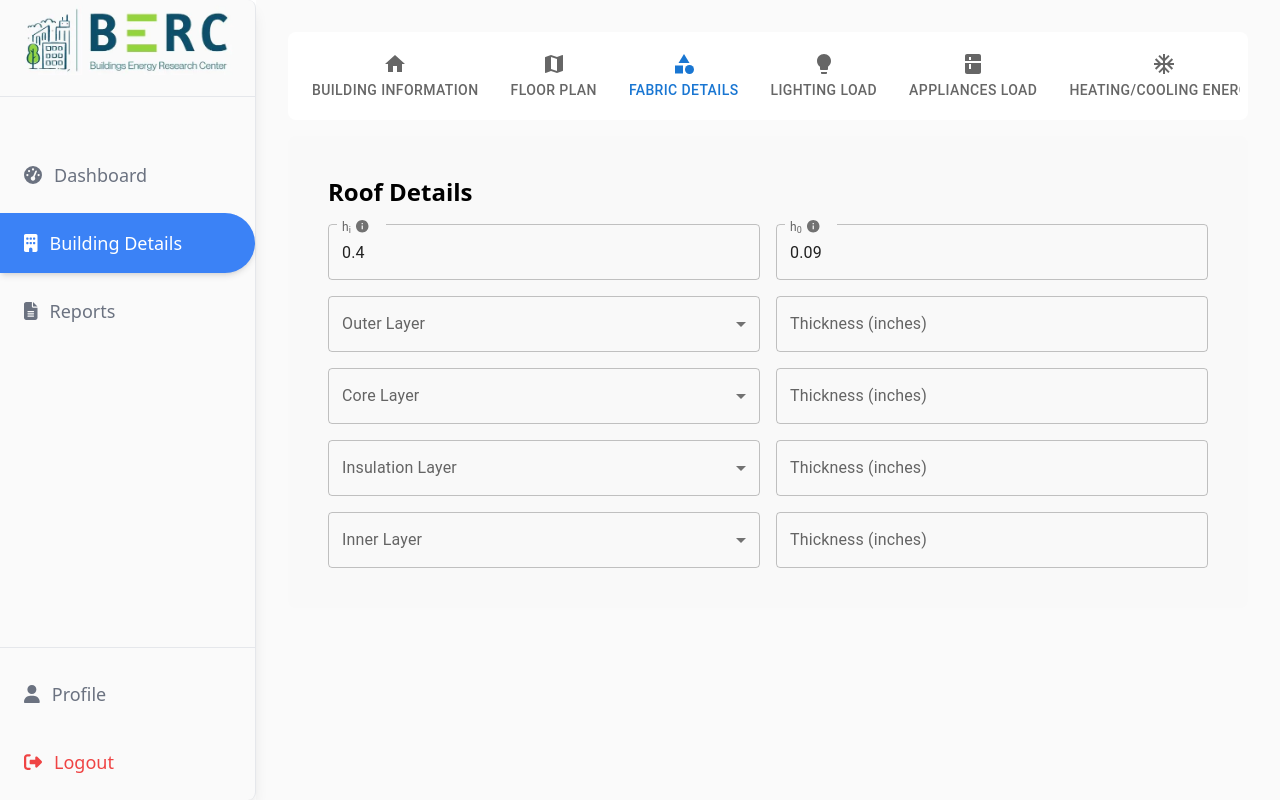
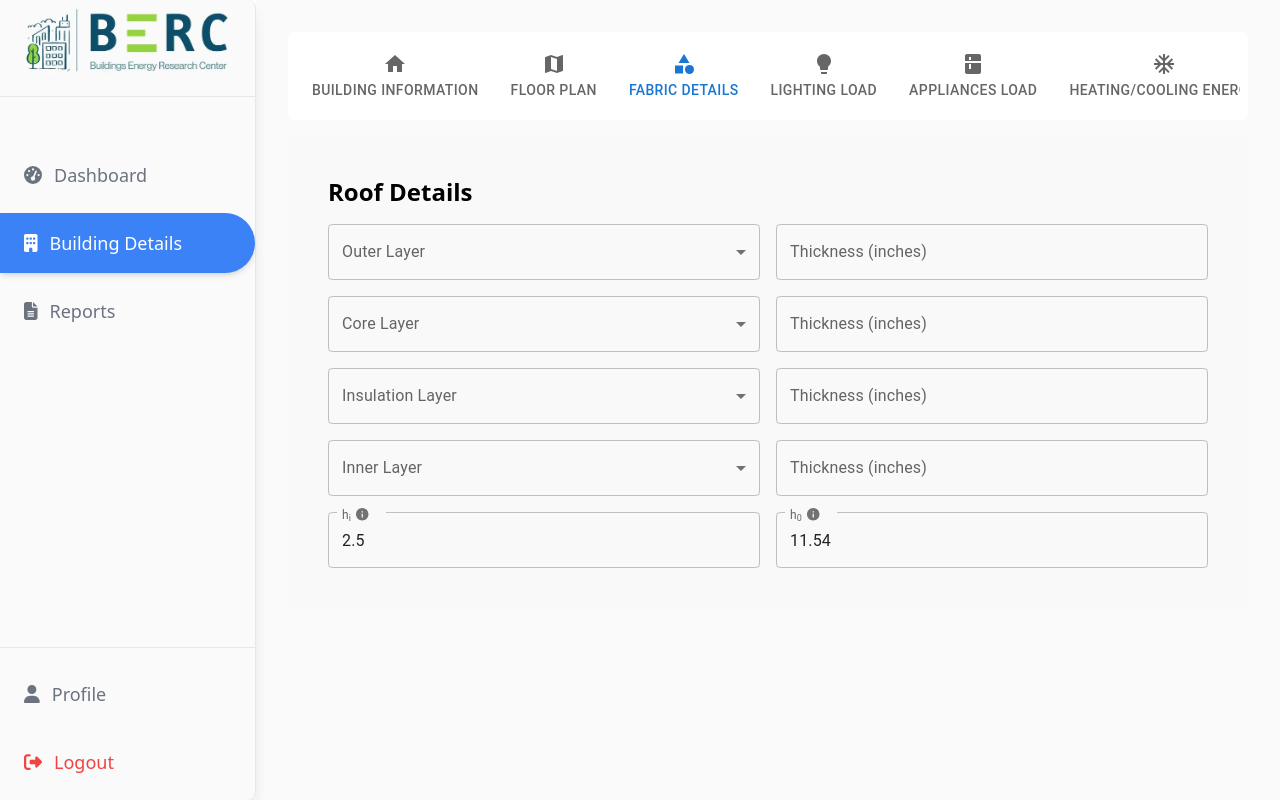
Before and after one commit to mianfarooqazam/building-performance-database, a React (Vite) app: page /building-details in a window 1280 px wide. Both pictures are taken after a click on the tab "FABRIC DETAILS". Built offline with nearby package versions, Linux system fonts and the light colour scheme.

Commit message:
ho,hi value changed

```diff
--- a/src/calculations/FabricDetailCal/RoofCalculation.js
+++ b/src/calculations/FabricDetailCal/RoofCalculation.js
@@ -10,7 +10,7 @@ export function calculateRValue(thicknessInches, kValue) {
     return rValue;
   }
 
-  export function calculateRTotal(rValues, hi = 0.4, ho = 0.09) {
+  export function calculateRTotal(rValues, hi = 2.5, ho = 11.54) {
     // Sum the R-values
     const sumRValues = rValues.reduce((sum, rValue) => sum + rValue, 0);
 
--- a/src/pages/tabs/FabricDetails.jsx
+++ b/src/pages/tabs/FabricDetails.jsx
@@ -1,6 +1,6 @@
 // FabricDetails.js
 
-import { useState } from 'react';
+import { useState } from "react";
 import {
   Box,
   MenuItem,
@@ -16,44 +16,47 @@ import {
   Tooltip,
   IconButton,
 } from "@mui/material";
-import InfoIcon from '@mui/icons-material/Info';
+import InfoIcon from "@mui/icons-material/Info";
 
 import {
   OuterLayer,
   CoreLayer,
   InsulationLayer,
   InnerLayer,
-} from '../../utils/RoofLayerData.js';
+} from "../../utils/RoofLayerData.js";
 
 import {
   calculateRValue,
   calculateRTotal,
-  calculateUValue
-} from '../../calculations/FabricDetailCal/RoofCalculation.js';
+  calculateUValue,
+} from "../../calculations/FabricDetailCal/RoofCalculation.js";
 
 function FabricDetails() {
   // State variables for each layer's material and thickness
   const [outerLayerMaterial, setOuterLayerMaterial] = useState(null);
-  const [outerLayerThickness, setOuterLayerThickness] = useState('');
+  const [outerLayerThickness, setOuterLayerThickness] = useState("");
   const [coreLayerMaterial, setCoreLayerMaterial] = useState(null);
-  const [coreLayerThickness, setCoreLayerThickness] = useState('');
+  const [coreLayerThickness, setCoreLayerThickness] = useState("");
   const [insulationLayerMaterial, setInsulationLayerMaterial] = useState(null);
-  const [insulationLayerThickness, setInsulationLayerThickness] = useState('');
+  const [insulationLayerThickness, setInsulationLayerThickness] = useState("");
   const [innerLayerMaterial, setInnerLayerMaterial] = useState(null);
-  const [innerLayerThickness, setInnerLayerThickness] = useState('');
+  const [innerLayerThickness, setInnerLayerThickness] = useState("");
 
   // State variables for hi and ho
-  const [hi, setHi] = useState(0.4);
-  const [ho, setHo] = useState(0.09);
+  const [hi, setHi] = useState(2.5);
+  const [ho, setHo] = useState(11.54);
 
   // Collect layers that have both material and thickness specified
   const layers = [];
   const rValues = [];
 
   if (outerLayerMaterial && outerLayerThickness) {
-    const rValue = calculateRValue(parseFloat(outerLayerThickness), outerLayerMaterial.k_value);
+    const rValue = calculateRValue(
+      parseFloat(outerLayerThickness),
+      outerLayerMaterial.k_value
+    );
     layers.push({
-      type: 'Outer Layer',
+      type: "Outer Layer",
       material: outerLayerMaterial.name,
       thickness: parseFloat(outerLayerThickness),
       rValue: rValue.toFixed(4),
@@ -62,9 +65,12 @@ function FabricDetails() {
   }
 
   if (coreLayerMaterial && coreLayerThickness) {
-    const rValue = calculateRValue(parseFloat(coreLayerThickness), coreLayerMaterial.k_value);
+    const rValue = calculateRValue(
+      parseFloat(coreLayerThickness),
+      coreLayerMaterial.k_value
+    );
     layers.push({
-      type: 'Core Layer',
+      type: "Core Layer",
       material: coreLayerMaterial.name,
       thickness: parseFloat(coreLayerThickness),
       rValue: rValue.toFixed(4),
@@ -73,9 +79,12 @@ function FabricDetails() {
   }
 
   if (insulationLayerMaterial && insulationLayerThickness) {
-    const rValue = calculateRValue(parseFloat(insulationLayerThickness), insulationLayerMaterial.k_value);
+    const rValue = calculateRValue(
+      parseFloat(insulationLayerThickness),
+      insulationLayerMaterial.k_value
+    );
     layers.push({
-      type: 'Insulation Layer',
+      type: "Insulation Layer",
       material: insulationLayerMaterial.name,
       thickness: parseFloat(insulationLayerThickness),
       rValue: rValue.toFixed(4),
@@ -84,9 +93,12 @@ function FabricDetails() {
   }
 
   if (innerLayerMaterial && innerLayerThickness) {
-    const rValue = calculateRValue(parseFloat(innerLayerThickness), innerLayerMaterial.k_value);
+    const rValue = calculateRValue(
+      parseFloat(innerLayerThickness),
+      innerLayerMaterial.k_value
+    );
     layers.push({
-      type: 'Inner Layer',
+      type: "Inner Layer",
       material: innerLayerMaterial.name,
       thickness: parseFloat(innerLayerThickness),
       rValue: rValue.toFixed(4),
@@ -107,55 +119,17 @@ function FabricDetails() {
     <Box p={3} display="flex" flexDirection="column" gap={2}>
       <h1 className="font-semibold text-2xl">Roof Details</h1>
 
-      {/* hi and ho Inputs */}
-      <Box display="flex" gap={2} alignItems="center">
-        <TextField
-          label={
-            <Box display="flex" alignItems="center">
-            <span>
-          h<sub>i</sub>
-        </span>
-              <Tooltip title="This value hi (0.4) is taken from Design Builder. You can use this or enter your own value.">
-                <IconButton size="small">
-                  <InfoIcon fontSize="small" />
-                </IconButton>
-              </Tooltip>
-            </Box>
-          }
-          variant="outlined"
-          fullWidth
-          value={hi}
-          onChange={(e) => setHi(e.target.value)}
-        />
-        <TextField
-          label={
-            <Box display="flex" alignItems="center">
-             <span>
-          h<sub>0</sub>
-        </span>
-              <Tooltip title="This value ho (0.09) is taken from Design Builder. You can use this or enter your own value.">
-                <IconButton size="small">
-                  <InfoIcon fontSize="small" />
-                </IconButton>
-              </Tooltip>
-            </Box>
-          }
-          variant="outlined"
-          fullWidth
-          value={ho}
-          onChange={(e) => setHo(e.target.value)}
-        />
-      </Box>
-
       {/* Outer Layer Inputs */}
       <Box display="flex" gap={2} alignItems="center">
         <FormControl fullWidth variant="outlined">
           <InputLabel>Outer Layer</InputLabel>
           <Select
             label="Outer Layer"
-            value={outerLayerMaterial ? outerLayerMaterial.name : ''}
+            value={outerLayerMaterial ? outerLayerMaterial.name : ""}
             onChange={(e) => {
-              const selectedMaterial = OuterLayer.find(material => material.name === e.target.value);
+              const selectedMaterial = OuterLayer.find(
+                (material) => material.name === e.target.value
+              );
               setOuterLayerMaterial(selectedMaterial);
             }}
           >
@@ -181,9 +155,11 @@ function FabricDetails() {
           <InputLabel>Core Layer</InputLabel>
           <Select
             label="Core Layer"
-            value={coreLayerMaterial ? coreLayerMaterial.name : ''}
+            value={coreLayerMaterial ? coreLayerMaterial.name : ""}
             onChange={(e) => {
-              const selectedMaterial = CoreLayer.find(material => material.name === e.target.value);
+              const selectedMaterial = CoreLayer.find(
+                (material) => material.name === e.target.value
+              );
               setCoreLayerMaterial(selectedMaterial);
             }}
           >
@@ -209,9 +185,11 @@ function FabricDetails() {
           <InputLabel>Insulation Layer</InputLabel>
           <Select
             label="Insulation Layer"
-            value={insulationLayerMaterial ? insulationLayerMaterial.name : ''}
+            value={insulationLayerMaterial ? insulationLayerMaterial.name : ""}
             onChange={(e) => {
-              const selectedMaterial = InsulationLayer.find(material => material.name === e.target.value);
+              const selectedMaterial = InsulationLayer.find(
+                (material) => material.name === e.target.value
+              );
               setInsulationLayerMaterial(selectedMaterial);
             }}
           >
@@ -237,9 +215,11 @@ function FabricDetails() {
           <InputLabel>Inner Layer</InputLabel>
           <Select
             label="Inner Layer"
-            value={innerLayerMaterial ? innerLayerMaterial.name : ''}
+            value={innerLayerMaterial ? innerLayerMaterial.name : ""}
             onChange={(e) => {
-              const selectedMaterial = InnerLayer.find(material => material.name === e.target.value);
+              const selectedMaterial = InnerLayer.find(
+                (material) => material.name === e.target.value
+              );
               setInnerLayerMaterial(selectedMaterial);
             }}
           >
@@ -259,6 +239,45 @@ function FabricDetails() {
         />
       </Box>
 
+      {/* hi and ho Inputs */}
+      <Box display="flex" gap={2} alignItems="center">
+        <TextField
+          label={
+            <Box display="flex" alignItems="center">
+              <span>
+                h<sub>i</sub>
+              </span>
+              <Tooltip title="This value hi (2.5) is taken from Design Builder. You can use this or enter your own value.">
+                <IconButton size="small">
+                  <InfoIcon fontSize="small" />
+                </IconButton>
+              </Tooltip>
+            </Box>
+          }
+          variant="outlined"
+          fullWidth
+          value={hi}
+          onChange={(e) => setHi(e.target.value)}
+        />
+        <TextField
+          label={
+            <Box display="flex" alignItems="center">
+              <span>
+                h<sub>0</sub>
+              </span>
+              <Tooltip title="This value ho (11.54) is taken from Design Builder. You can use this or enter your own value.">
+                <IconButton size="small">
+                  <InfoIcon fontSize="small" />
+                </IconButton>
+              </Tooltip>
+            </Box>
+          }
+          variant="outlined"
+          fullWidth
+          value={ho}
+          onChange={(e) => setHo(e.target.value)}
+        />
+      </Box>
       {/* rTotal Display */}
       {layers.length > 0 && (
         <Box
@@ -283,7 +302,7 @@ function FabricDetails() {
           fontWeight="bold"
           textAlign="center"
         >
-         Calculated U-Value: {uValue}
+          Calculated U-Value: {uValue}
         </Box>
       )}
 
@@ -292,21 +311,67 @@ function FabricDetails() {
         <Table sx={{ mt: 2 }}>
           <TableHead>
             <TableRow>
-              <TableCell sx={{ backgroundColor: 'lightblue', textAlign: 'center', fontWeight: "bold" }}>Serial Number</TableCell>
-              <TableCell sx={{ backgroundColor: 'lightblue', textAlign: 'center', fontWeight: "bold" }}>Layer Type</TableCell>
-              <TableCell sx={{ backgroundColor: 'lightblue', textAlign: 'center', fontWeight: "bold" }}>Material Selected</TableCell>
-              <TableCell sx={{ backgroundColor: 'lightblue', textAlign: 'center', fontWeight: "bold" }}>Thickness (inches)</TableCell>
-              <TableCell sx={{ backgroundColor: 'lightblue', textAlign: 'center', fontWeight: "bold" }}>R-Value</TableCell>
+              <TableCell
+                sx={{
+                  backgroundColor: "lightblue",
+                  textAlign: "center",
+                  fontWeight: "bold",
+                }}
+              >
+                Serial Number
+              </TableCell>
+              <TableCell
+                sx={{
+                  backgroundColor: "lightblue",
+                  textAlign: "center",
+                  fontWeight: "bold",
+                }}
+              >
+                Layer Type
+              </TableCell>
+              <TableCell
+                sx={{
+                  backgroundColor: "lightblue",
+                  textAlign: "center",
+                  fontWeight: "bold",
+                }}
+              >
+                Material Selected
+              </TableCell>
+              <TableCell
+                sx={{
+                  backgroundColor: "lightblue",
+                  textAlign: "center",
+                  fontWeight: "bold",
+                }}
+              >
+                Thickness (inches)
+              </TableCell>
+              <TableCell
+                sx={{
+                  backgroundColor: "lightblue",
+                  textAlign: "center",
+                  fontWeight: "bold",
+                }}
+              >
+                R-Value
+              </TableCell>
             </TableRow>
           </TableHead>
           <TableBody>
             {layers.map((layer, index) => (
               <TableRow key={index}>
-                <TableCell sx={{ textAlign: 'center' }}>{index + 1}</TableCell>
-                <TableCell sx={{ textAlign: 'center' }}>{layer.type}</TableCell>
-                <TableCell sx={{ textAlign: 'center' }}>{layer.material}</TableCell>
-                <TableCell sx={{ textAlign: 'center' }}>{layer.thickness}</TableCell>
-                <TableCell sx={{ textAlign: 'center' }}>{layer.rValue}</TableCell>
+                <TableCell sx={{ textAlign: "center" }}>{index + 1}</TableCell>
+                <TableCell sx={{ textAlign: "center" }}>{layer.type}</TableCell>
+                <TableCell sx={{ textAlign: "center" }}>
+                  {layer.material}
+                </TableCell>
+                <TableCell sx={{ textAlign: "center" }}>
+                  {layer.thickness}
+                </TableCell>
+                <TableCell sx={{ textAlign: "center" }}>
+                  {layer.rValue}
+                </TableCell>
               </TableRow>
             ))}
           </TableBody>
```
